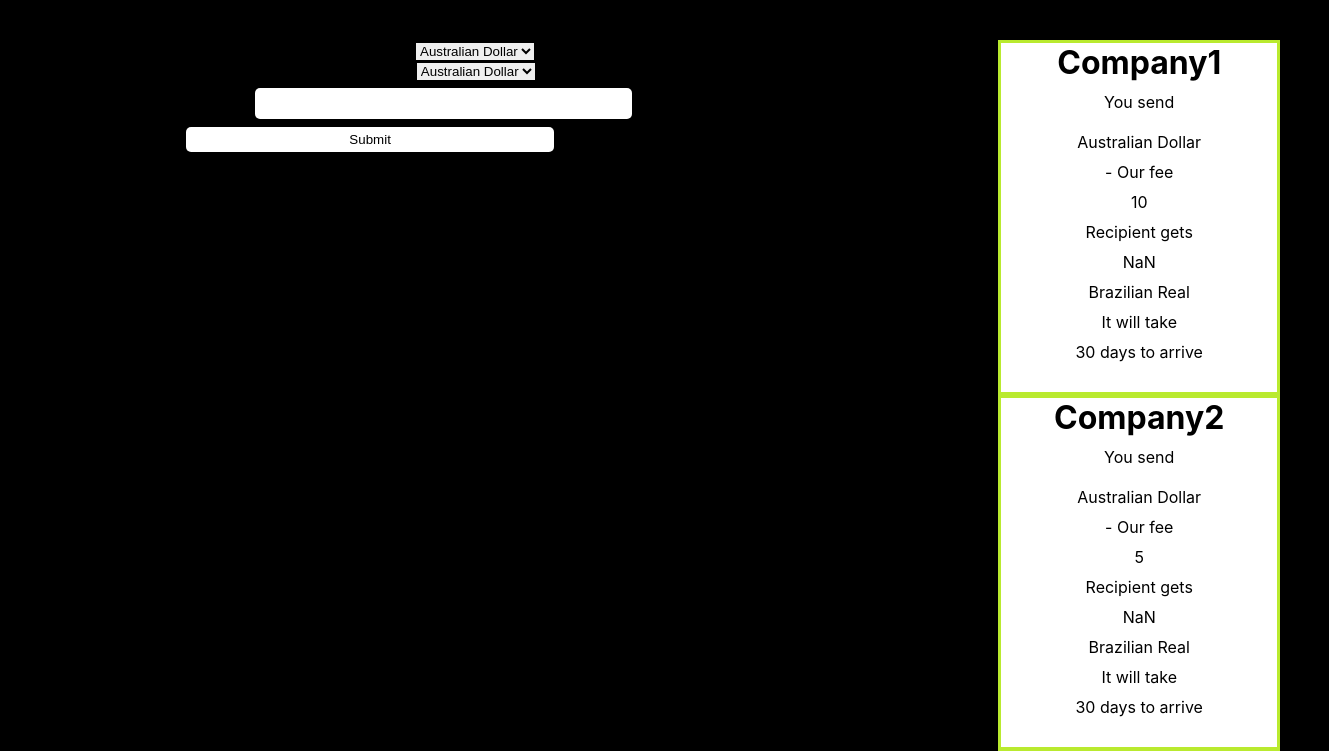
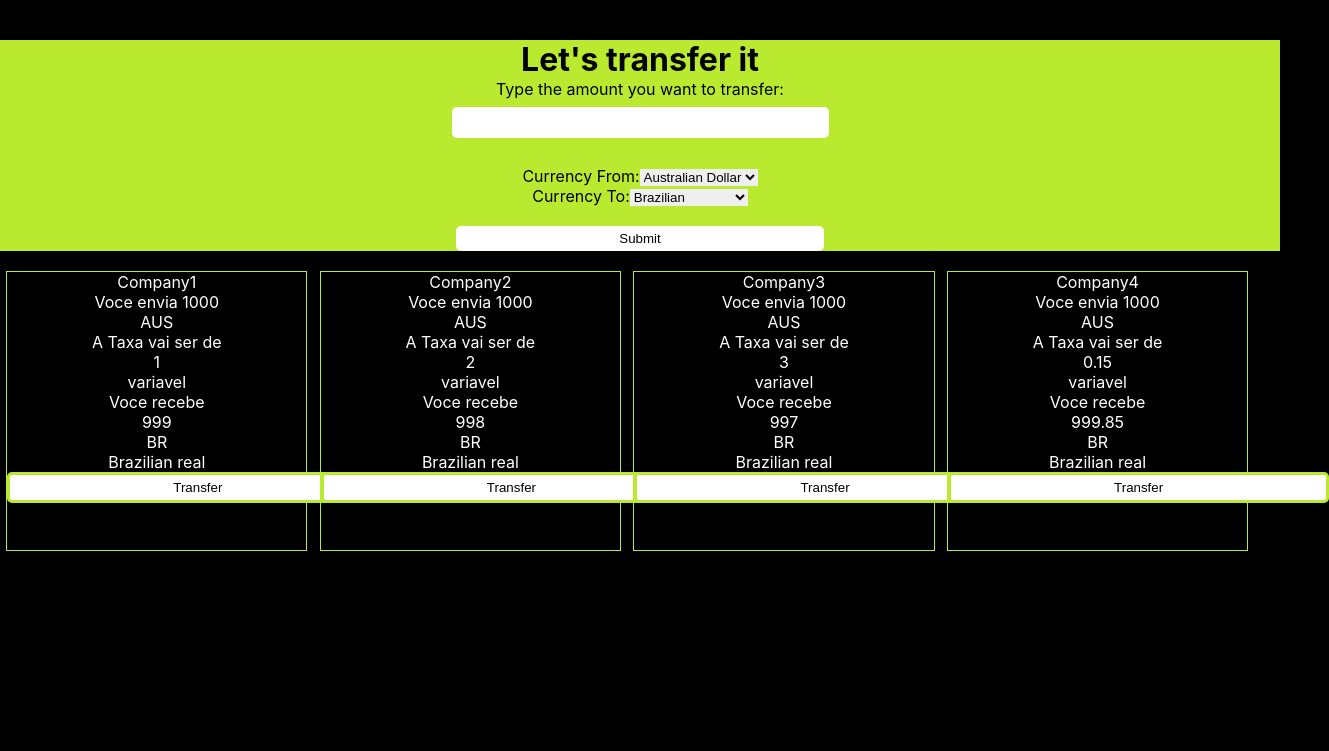
Before and after one commit to Fe-nando13/FAM, a React (Create React App) app in the folder fam/: page / in a window 1280 px wide. Shown: the part 760-1511 px from the top of the page, 1329 px wide, since content can reach past the window. Built offline with nearby package versions, Linux system fonts and the light colour scheme.

Commit message:
commit somthing

```diff
--- a/fam/src/App.css
+++ b/fam/src/App.css
@@ -8,10 +8,7 @@
   text-align: center;
 }
 
-.App-logo {
-  height: 40vmin;
-  pointer-events: none;
-}
+
 
 @media (prefers-reduced-motion: no-preference) {
   .App-logo {
@@ -29,16 +26,3 @@
   font-size: calc(10px + 2vmin);
   color: white;
 }
-
-.App-link {
-  color: #61dafb;
-}
-
-@keyframes App-logo-spin {
-  from {
-    transform: rotate(0deg);
-  }
-  to {
-    transform: rotate(360deg);
-  }
-}
--- /dev/null
+++ b/fam/src/components/Comparing.jsx
@@ -0,0 +1,19 @@
+import React from "react";
+
+export default function Comparing(props) {
+  return (
+    <div className="singleComp">
+      <p>{props.cn}</p>
+      <p>Voce envia {props.v}</p>
+      <p>{props.cf}</p>
+      <p>A Taxa vai ser de</p>
+      <p>{props.fee}</p>
+      <p>{props.fee2}</p>
+      <p>Voce recebe</p>
+      <p>{props.v - props.fee}</p>
+      <p>{props.ct}</p>
+      <p>Brazilian real</p>
+      <button className="btnTransfer" onClick={props.result}>Transfer</button>
+    </div>
+  );
+}
--- a/fam/src/components/Comparison.jsx
+++ /dev/null
@@ -1,23 +0,0 @@
-import React from "react";
-
-export default function Comparison(props){
-    return(
-        <>
-            <div className="companyBox">
-                <h1>{props.compName}</h1>
-                <div>You send</div>
-                <div>{props.valor}</div>
-                <div>Australian Dollar</div>
-                <div>- Our fee</div>
-                <div>{props.fee}</div>
-                <div>Recipient gets</div>
-                <div>{props.valor - 5}</div>
-                <div>Brazilian Real</div>
-                It will take
-                <div>30 days to arrive</div>
-                <br />
-            </div>
-        </>
-    )
-
-}
--- a/fam/src/components/FormCompare.jsx
+++ b/fam/src/components/FormCompare.jsx
@@ -1,46 +1,46 @@
-import React from "react";
+// import React from "react";
 
-function FormCompare({handleChange, handleClick}){
+// function FormCompare({handleChange, handleClick}){
 
-    return (
-        <div>
-            <form>
-            <label>
-                    Pick the currency you have:
-                    <select>
-                        <option value="AUS">Australian Dollar</option>
-                        <option value="BR">Brazilian</option>
-                        <option value="ARG">Argentine Peso</option>
-                        <option value="US">US Dolar</option>
-                        <option value="EUR">Euro</option>
-                    </select>
-                </label>
-                <br />
-                <label>
-                    Pick the currency you need:
-                    <select>
-                        <option value="AUS">Australian Dollar</option>
-                        <option value="BR">Brazilian</option>
-                        <option value="ARG">Argentine Peso</option>
-                        <option value="US">US Dolar</option>
-                        <option value="EUR">Euro</option>
-                    </select>
-                </label><br />
-                <label>
-                    Amount to transfer:
-                <input type='number'
-                    onChange={handleChange}
-                />
-                <br />
-                </label>
-                <button onClick={handleClick}>
-                    Submit
-                </button>
-            </form>
-        </div>
+//     return (
+//         <div>
+//             <form>
+//                 <label>
+//                     Pick the currency you have:
+//                     <select>
+//                         <option value="AUS">Australian Dollar</option>
+//                         <option value="BR">Brazilian</option>
+//                         <option value="ARG">Argentine Peso</option>
+//                         <option value="US">US Dolar</option>
+//                         <option value="EUR">Euro</option>
+//                     </select>
+//                 </label>
+//                 <br />
+//                 <label>
+//                     Pick the currency you need:
+//                     <select>
+//                         <option value="AUS">Australian Dollar</option>
+//                         <option value="BR">Brazilian</option>
+//                         <option value="ARG">Argentine Peso</option>
+//                         <option value="US">US Dolar</option>
+//                         <option value="EUR">Euro</option>
+//                     </select>
+//                 </label><br />
+//                 <label>
+//                     Amount to transfer:
+//                     <input type='number'
+//                         onChange={handleChange}
+//                     />
+//                     <br />
+//                 </label>
+//                 <button onClick={handleClick}>
+//                     Submit
+//                 </button>
+//             </form>
+//         </div>
 
-    )
-}
+//     )
+// }
 
 
-export default FormCompare;
+// export default FormCompare;
--- a/fam/src/components/companyFee.jsx
+++ /dev/null
@@ -1,22 +0,0 @@
-function companyList() {
-    const List = [
-        {
-            companyName:"Company1",
-            fee: 10,
-            time: "5 days"
-        },
-        {
-            companyName:"Company2",
-            fee: 5,
-            time: "5 days"
-        },
-        {
-            companyName:"Company3",
-            fee: 5,
-            time: "5 days"
-        }
-    ];
-    return List;
-}
-
-export default companyList;
--- /dev/null
+++ b/fam/src/components/companyList.jsx
@@ -0,0 +1,27 @@
+function companyList() {
+    const companyList = [
+      {
+        companyName: "Company1",
+        fee: 1,
+        time: "5 days"
+      },
+      {
+        companyName: "Company2",
+        fee: 2,
+        time: "5 days"
+      },
+      {
+        companyName: "Company3",
+        fee: 3,
+        time: "5 days"
+      },
+      {
+        companyName: "Company4",
+        fee: 0.15,
+        time: "5 days"
+      }
+    ];
+    return companyList;
+  }
+
+  export default companyList;
--- a/fam/src/pages/Company.jsx
+++ b/fam/src/pages/Company.jsx
@@ -1,53 +1,97 @@
-import React from "react";
+import "./company.css"
 
-import FormCompare from '../components/FormCompare.jsx';
-import Comparison from "../components/Comparison.jsx";
-import companyList from "../components/companyFee.jsx";
+import React, { useState } from "react";
+import Comparing from "../components/Comparing";
+import companyList from "../components/companyList";
 
-import './company.css'
+export default function App() {
+  const list = companyList();
 
-function createCompany(info){
-    return <Comparison valor={info.valor} fee={info.fee} compName={info.companyName}/>
-}
+  // -------------------- VALUE FROM --------------------
+  let valueFrom = 1500;
+  const [money, setmoney] = useState(1000);
+  const handleChange = (event) => {
+    valueFrom = event.target.value;
+    console.log(valueFrom);
+  };
 
-function Company() {
-    const list = companyList()
+  // -------------------- CURRENCY FROM --------------------
+  let currency1 = "";
+  const [currencyFrom, setCurrencyFrom] = useState("AUS");
+  const handleCurrencyFrom = (event) => {
+    currency1 = event.target.value;
+    console.log(currency1);
+  };
+  // -------------------- CURRENCY TO --------------------
+  let currency2 = "";
+  const [currencyTo, setCurrencyTo] = useState("BR");
+  const handleCurrencyTo = (event) => {
+    currency2 = event.target.value;
+    console.log(currency2);
+  };
 
-    var valueFrom = 0;
+  // -------------------- SUBMIT --------------------
+  const handleSubmit = (event) => {
+    event.preventDefault();
+    setmoney(valueFrom);
+    setCurrencyFrom(currency1);
+    setCurrencyTo(currency2);
+    console.log(list);
+  };
 
-    const [amount, setAmount] = React.useState();
-
-
-    function handleChange(event) {
-        valueFrom = event.target.value;
-    }
-
-    function handleClick(event) {
-        setAmount(valueFrom)
-        event.preventDefault();
-        console.log(valueFrom)
-    }
-
-    return(
-        <div className="companyMain">
-            <div className="formCompany">
-                <FormCompare
-                    handleChange={handleChange}
-                    handleClick={handleClick}
-                />
-            </div>
+  return (
+    <div className="containerCompany">
+      <div className="boxInput">
+        <h1>Let's transfer it</h1>
+        <form>
+          {/* // -------------------- VALUE FROM -------------------- */}
+          <label>
+            Type the amount you want to transfer:
+            <br></br>
+            <input type="number" onChange={handleChange} />
+          </label>
 
           <br></br>
-            {amount}
           <br></br>
-            <h1>The best options for you</h1>
-            <div>{list.map(createCompany)};</div>
-            {/* <Comparison
-                valor={amount}
-                fee={10}
-            /> */}
+          {/* // -------------------- CURRENCY FROM -------------------- */}
+          <label>
+            Currency From:
+            <select defaultValue={currencyFrom} onChange={handleCurrencyFrom}>
+              <option value="AUS">Australian Dollar</option>
+              <option value="BR">Brazilian</option>
+              <option value="CH">Chile</option>
+            </select>
+          </label>
+          {/* // -------------------- CURRENCY TO -------------------- */}
+          <label>
+          <br></br>
+            Currency To:
+            <select defaultValue={currencyTo} onChange={handleCurrencyTo}>
+              <option value="AUS">Australian Dollar</option>
+              <option value="BR">Brazilian</option>
+              <option value="CH">Chile</option>
+            </select>
+          </label>
+
+          <br></br>
+          <br></br>
+          <button onClick={handleSubmit}>Submit</button>
+        </form>
       </div>
-    )
+      <br></br>
+      <div className="company">
+        {list.map((list) => (
+          <Comparing
+            cn={list.companyName}
+            v={money}
+            cf={currencyFrom}
+            ct={currencyTo}
+            fee={list.fee}
+            fee2={money > 100 ? "variavel" : "fixa"}
+            result={() => console.log(list.companyName, list.fee, money, currencyFrom, currencyTo)}
+          />
+        ))}
+      </div>
+    </div>
+  );
 }
-
-export default Company;
--- a/fam/src/pages/Login.jsx
+++ b/fam/src/pages/Login.jsx
@@ -9,7 +9,7 @@ const handleSubmit = (e) => {
 e.preventDefault();
 console.log(email);
 };
-
++9
 return (
 <>
 <form className="login-form">
--- a/fam/src/pages/company.css
+++ b/fam/src/pages/company.css
@@ -11,11 +11,34 @@
 .companyMain{
     display: flex;
     justify-content: center;
-    gap: 1vw;
+    /* gap: 1vw; */
     color: black;
     margin-bottom: 200px;
 }
 
 .formCompany{
-    width:100%
+    width:90%
 }
+
+.company {
+    background-color: black;
+    display: flex;
+    justify-content: space-around;
+    width:98%;
+    height: 35vh;
+    margin-bottom: 20%;
+}
+
+.singleComp {
+    border: 1px solid var(--COLOR2);
+    width: 24%;
+}
+
+.boxInput{
+    background-color: var(--COLOR2);
+    color: black;
+}
+
+.btnTransfer{
+    border: 3px solid var(--COLOR2);
+}
--- a/fam/src/pages/mainPage.css
+++ b/fam/src/pages/mainPage.css
@@ -1,6 +1,6 @@
 .container{
     height: 100vh;
-    width: 90vw;
+    width: 100%;
     align-items: center;
     justify-content: center;
     display: flex;
@@ -12,7 +12,7 @@
 }
 
 .imagePlane{
-    height: 45vh;
+    height: 35vh;
     margin-right: 5vw;
 }
 
```
Also changed, not shown: fam/public/index.html (+0 -9 lines), 1 other file (tests, documents, lock files or other folders). Lines whose indentation alone changed are shown as unchanged.
